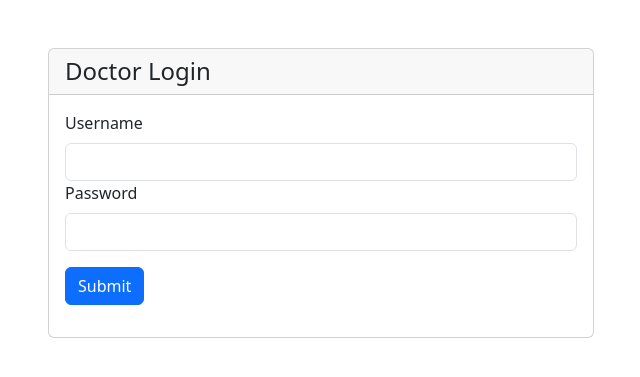
After one commit to Dev-Ai11/HEALTHCARE, a Django app: page /doctor_login/ in a window 1280 px wide. The commit adds this page. Shown: the top 377 px of the page, without its empty margins (319-959 px from the left). Run offline with Django 5.2, Linux system fonts and the light colour scheme.

Commit message:
urls, views, django layout, login, logout and reset password

```diff
--- a/main/settings.py
+++ b/main/settings.py
@@ -127,3 +127,5 @@ STATIC_URL = "static/"
 # https://docs.djangoproject.com/en/5.2/ref/settings/#default-auto-field
 
 DEFAULT_AUTO_FIELD = "django.db.models.BigAutoField"
+
+LOGIN_URL = '/doctor_login/'
--- /dev/null
+++ b/patient/templates/base.html
@@ -0,0 +1,24 @@
+<!DOCTYPE html>
+
+<html>
+    <head>
+        <meta charset="utf-8">
+        <meta http-equiv="X-UA-Compatible" content="IE=edge">
+        <title>{{page_title}}</title>
+        <meta name="description" content="">
+        <meta name="viewport" content="width=device-width, initial-scale=1">
+        <link rel="stylesheet" href="">
+        <link href="https://cdn.jsdelivr.net/npm/bootstrap@5.3.6/dist/css/bootstrap.min.css" rel="stylesheet" />
+    </head>
+    <body>
+        {% comment %} <h1>This is login Page</h1> {% endcomment %}
+
+        <script src="https://cdn.jsdelivr.net/npm/bootstrap@5.3.6/dist/js/bootstrap.bundle.min.js" ></script>
+        <div class="container">
+        {% block content %}
+
+            {% endblock  %}
+            <div>
+
+    </body>
+</html>
--- /dev/null
+++ b/patient/templates/login.html
@@ -0,0 +1,34 @@
+{% extends "base.html" %}
+<h1> this is the login page</h1>
+{% block content %}
+<div class="row mt-5" >
+    <div class="col-6 offset-3">
+        <div class="card">
+            <h4 class="card-header"> Doctor Login</h4>
+            <div class="card-body">
+              {% for message in messages %}
+              <div class="alert alert-messages.tags">{{message}}</div>
+              {% endfor %}
+    <form method="post" action="">
+        {% csrf_token %}
+        <div class="mb-3">
+            <label for="username" class="form-label">Username</label>
+            <input type="text" class="form-control" name="username"  id="username" required>
+
+  <div class="mb-3">
+    <label for="password" class="form-label">Password</label>
+    <input type="password" class="form-control" name= "password"  id="password" required>
+  </div>
+
+  <button type="submit" class="btn btn-primary">Submit</button>
+</form>
+</div>
+            </h3>
+        </div>
+
+</div>
+
+
+</div>
+
+{% endblock content %}
--- a/patient/urls.py
+++ b/patient/urls.py
@@ -2,6 +2,9 @@ from django.urls import path
 from . import views
 
 urlpatterns = [
-    path("", views.home , name="home")
+    path("", views.home , name="home"),
+    path("doctor_login/", views.doctor_login , name="doctor_login"),
+    path("doctor_logout/", views.doctor_logout , name="doctor_logout"),
+    path("reset_password/", views.doctor_reset_password, name="doctor_reset_password"),
 
 ]
--- a/patient/views.py
+++ b/patient/views.py
@@ -1,5 +1,56 @@
-from django.shortcuts import render
+from django.shortcuts import render, redirect
+from django.contrib.auth import authenticate, login, logout
+from django.contrib import messages
+from django.contrib.auth.decorators import login_required
+# from django.urls import reverse_lazy
 
 # Create your views here.
 def home(request):
     return render (request, 'home.html')
+
+# def doctor_login(request):
+#     if request.method=="POST":
+#         username=request.POST.get("username")
+#         password=request.POST.get("password")
+#         user=authenticate(request, username=username, password=password)
+#         if user:
+#             login(request, user)
+#             return redirect('/')
+#         else:
+#             print('not login in')
+
+#     return render(request, "login.html", {'page_title': "doctor login"})
+from django.contrib import messages
+
+def doctor_login(request):
+    if request.method == "POST":
+        username = request.POST.get("username")
+        password = request.POST.get("password")
+        user = authenticate(request, username=username, password=password)
+        if user:
+            login(request, user)
+            return redirect('/')
+        else:
+            messages.error(request, "Invalid username or password.")
+    return render(request, "login.html", {'page_title': "Doctor Login"})
+
+
+def doctor_logout(request):
+    logout(request)
+    return redirect('doctor_login')
+
+
+
+@login_required
+def doctor_reset_password(request):
+    if request.method == "POST":
+        password = request.POST.get('password')
+        if password:
+            request.user.set_password(password)
+            request.user.save()
+            messages.success(request, 'Password has been changed. Please log in again.')
+            return redirect('doctor_login')
+        else:
+            messages.error(request, 'Please enter a valid password.')
+
+    return render(request, "reset-password.html")
```
Also changed, not shown: patient/templates/home.html (+8 -16 lines), patient/templates/reset-password.html (added, +29 -0 lines).
